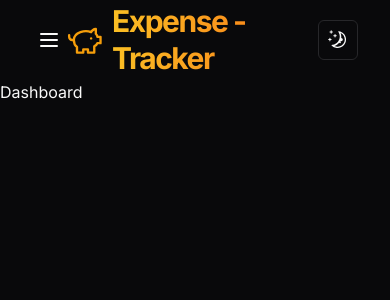
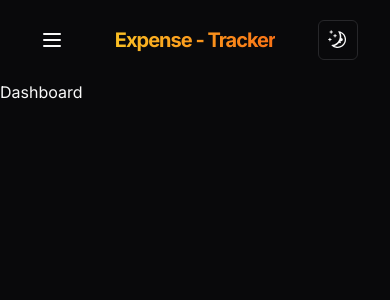
Before and after one commit to Akib-Raihan-4/Expense_Tracker_NextJS, a Next.js app: page / in a window 390 px wide. Shown: the top 300 px of the page. Built offline with nearby package versions, Linux system fonts and the light colour scheme.

Commit message:
modified Logo for dynamic mobile and desktop looks

```diff
--- a/components/Logo.tsx
+++ b/components/Logo.tsx
@@ -1,11 +1,16 @@
 import { PiggyBank } from 'lucide-react'
 import React from 'react'
 
-function Logo() {
+interface LogoProps{
+  showPiggyBank: boolean;
+}
+
+function Logo({showPiggyBank = true}: LogoProps) {
   return (
     <a href="/" className='flex items-center gap-2'>
-        <PiggyBank className='stroke h-11 w-11 stroke-amber-500 stroke-[1.5]'/>
-        <p className='bg-gradient-to-r from-amber-400 to-orange-500 bg-clip-text text-3xl font-bold leading-tight tracking-tighter text-transparent'>Expense - Tracker</p>
+        {showPiggyBank &&
+        <PiggyBank className='stroke h-11 w-11 stroke-amber-500 stroke-[1.5]'/>}
+        <p className='bg-gradient-to-r from-amber-400 to-orange-500 bg-clip-text text-xl sm:text-3xl font-bold leading-tight tracking-tighter text-transparent'>Expense - Tracker</p>
     </a>
   )
 }
--- a/components/Navbar/MobileNav.tsx
+++ b/components/Navbar/MobileNav.tsx
@@ -39,7 +39,7 @@ export default function MobileNav({items}:{items:NavItem[]}) {
             </SheetContent>
           </Sheet>
           <div className="flex h-[80px] min-h-[60px] items-center gap-x-4">
-              <Logo/>
+              <Logo showPiggyBank={false}/>
           </div>
           <div className="flex items-center gap-2">
               <ThemeSwitcherBtn/>
--- a/components/Navbar/Navbar.tsx
+++ b/components/Navbar/Navbar.tsx
@@ -40,7 +40,7 @@ function DesktopNav() {
     <div className=" hidden border-separate border-b bg-background md:block">
       <nav className="container flex items-center justify-between px-8">
         <div className="flex h-[80px] min-h-[60px] items-center gap-x-4">
-          <Logo />
+          <Logo showPiggyBank={true} />
           <div className="flex h-full">
             {items.map((item) => (
               <NavbarItem
@@ -59,40 +59,3 @@ function DesktopNav() {
     </div>
   );
 }
-
-// function MobileNav() {
-//   const [isOpen, setIsOpen] = useState(false);
-
-//   return (
-//     <div className="block border-separate bg-background md:hidden">
-//       <nav className="container flex items-center justify-between px-8">
-//         <Sheet open={isOpen} onOpenChange={setIsOpen}>
-//           <SheetTrigger asChild>
-//             <Button variant={"ghost"} size={"icon"}>
-//               <Menu />
-//             </Button>
-//           </SheetTrigger>
-//           <SheetContent className="w-[100%] sm:w-[540px]" side="left">
-//             <Logo />
-//             <div className="flex flex-col gap-1 pt-4">
-//               {items.map((item) => (
-//                 <NavbarItem
-//                   key={item.label}
-//                   link={item.link}
-//                   label={item.label}
-//                 />
-//               ))}
-//             </div>
-//           </SheetContent>
-//         </Sheet>
-//         <div className="flex h-[80px] min-h-[60px] items-center gap-x-4">
-//             <Logo/>
-//         </div>
-//         <div className="flex items-center gap-2">
-//             <ThemeSwitcherBtn/>
-//             <UserButton afterSignOutUrl="/sign-in"/>
-//         </div>
-//       </nav>
-//     </div>
-//   );
-// }
```
